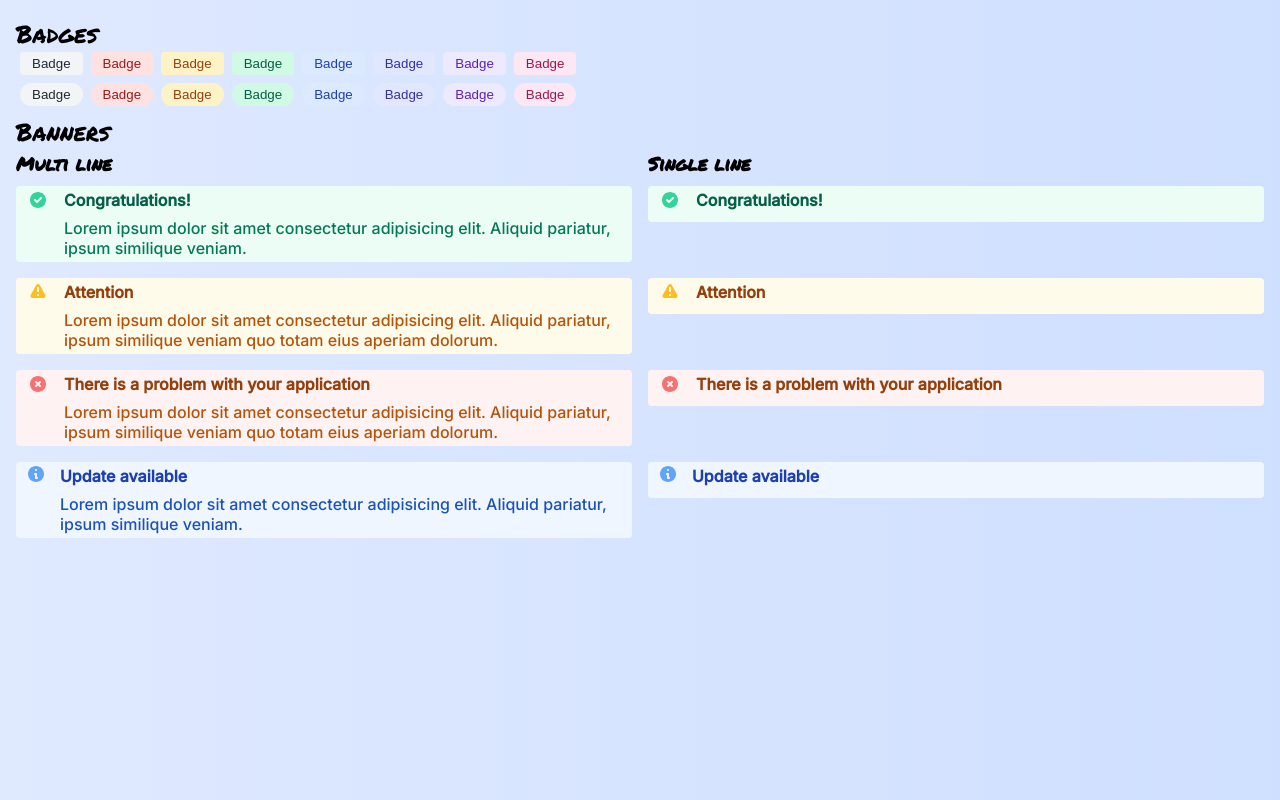
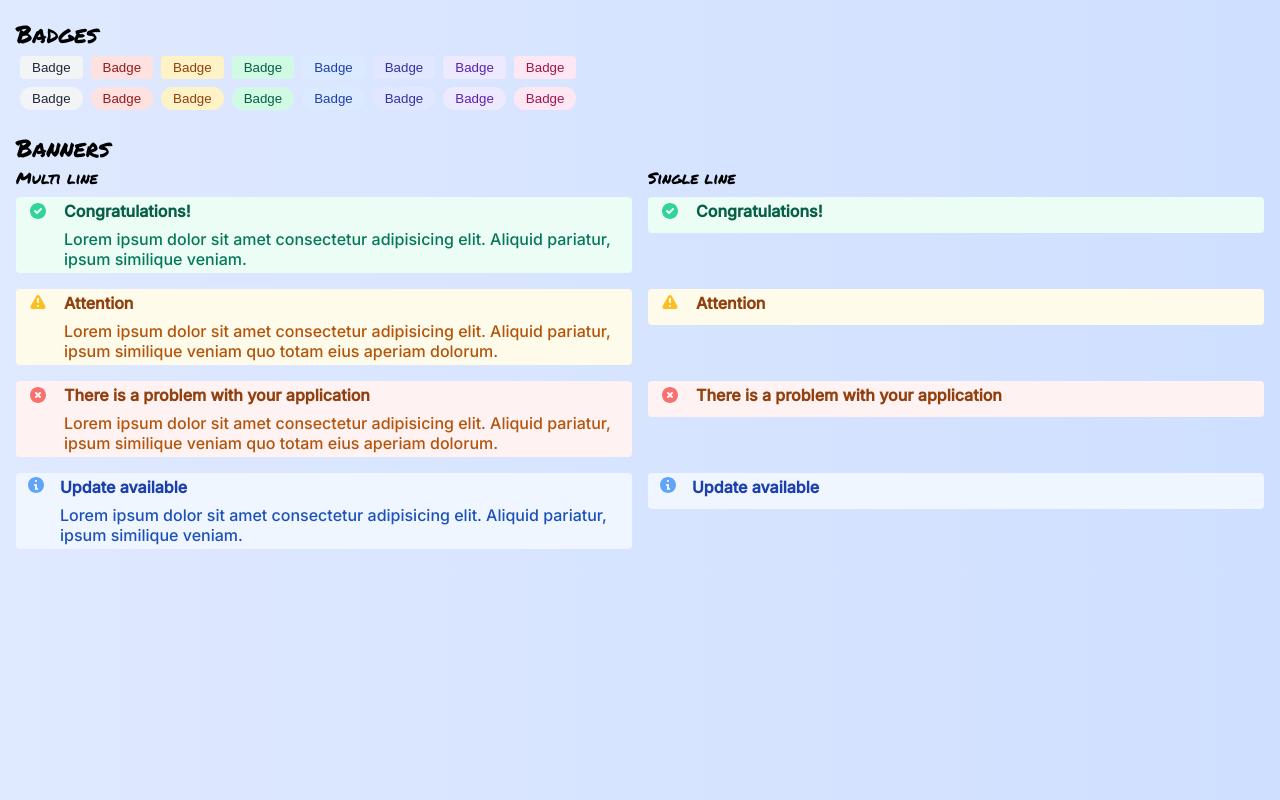
Before and after one commit to vishalicious213/component-library, a React (Vite) app: page / in a window 1280 px wide. Built offline with nearby package versions, Linux system fonts and the light colour scheme.

Commit message:
cleaned up App jsx and CSS

```diff
--- a/index.css
+++ b/index.css
@@ -6,6 +6,15 @@
 
 body {
     background-image: linear-gradient(to right, #dfe9ff, #cfdfff);
+}
+
+h2 {
+    font-size: 1.5rem;
+}
+
+h3 {
+    font-size: 1rem;
+    font-weight: 200;
 }
 
 /* FONTS */
@@ -31,7 +40,7 @@ body {
 }
 
 .container {
-    margin: .5rem 0;
+    margin: .5rem 0 1rem;
 }
 
 /* BADGES */
--- a/src/App.jsx
+++ b/src/App.jsx
@@ -7,6 +7,7 @@ const App = () => {
         <div id="app">
             <div className="container">
                 <h2 className="marker">Badges</h2>
+                <div>
                     <Button textColor="#1F2937" backgroundColor="#F3F4F6" />
                     <Button textColor="#991B1B" backgroundColor="#FEE2E2" />
                     <Button textColor="#92400E" backgroundColor="#FEF3C7" />
@@ -17,7 +18,7 @@ const App = () => {
                     <Button textColor="#9D174D" backgroundColor="#FCE7F3" />
                 </div>
 
-            <div className="container">
+                <div>
                     <Button textColor="#1F2937" backgroundColor="#F3F4F6" pill />
                     <Button textColor="#991B1B" backgroundColor="#FEE2E2" pill />
                     <Button textColor="#92400E" backgroundColor="#FEF3C7" pill />
@@ -26,6 +27,7 @@ const App = () => {
                     <Button textColor="#3730A3" backgroundColor="#E0E7FF" pill />
                     <Button textColor="#5B21B6" backgroundColor="#EDE9FE" pill />
                     <Button textColor="#9D174D" backgroundColor="#FCE7F3" pill />
+                </div>
             </div>
 
             <div className="container">
--- a/src/components/Button.jsx
+++ b/src/components/Button.jsx
@@ -14,7 +14,7 @@ const Button = ({
                     backgroundColor: backgroundColor,
                     borderRadius: pill ? "1rem" : ".25rem",
                     padding: ".25rem .75rem",
-                    margin: "0 .25rem",
+                    margin: ".25rem",
                     border: "none"
             }}
         >
```
Lines whose indentation alone changed are shown as unchanged.
